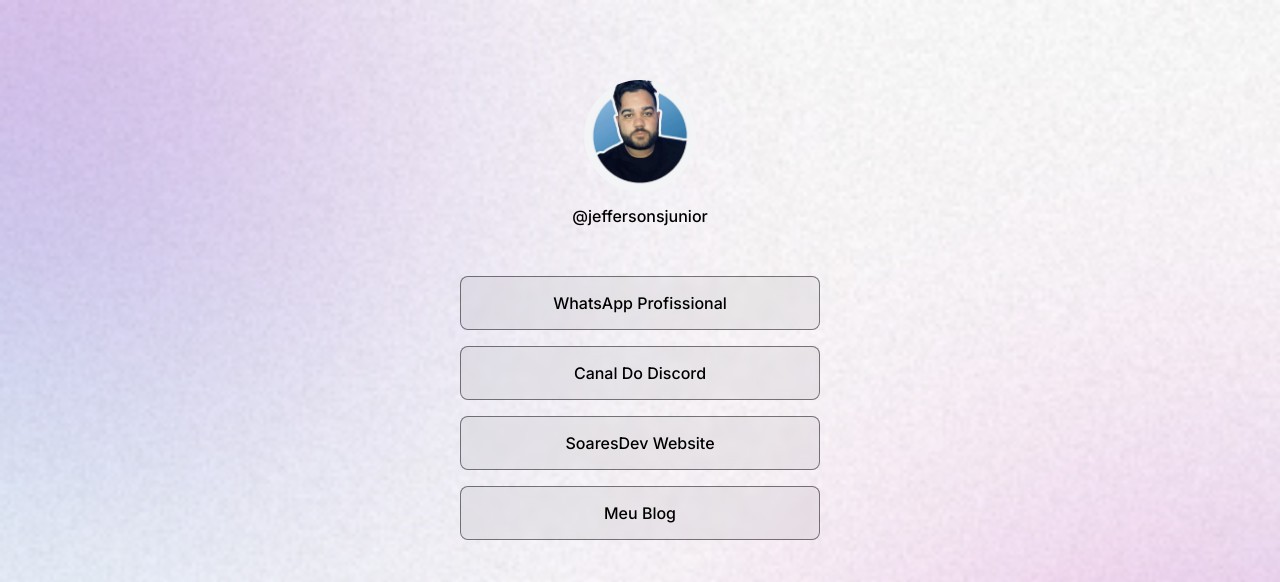
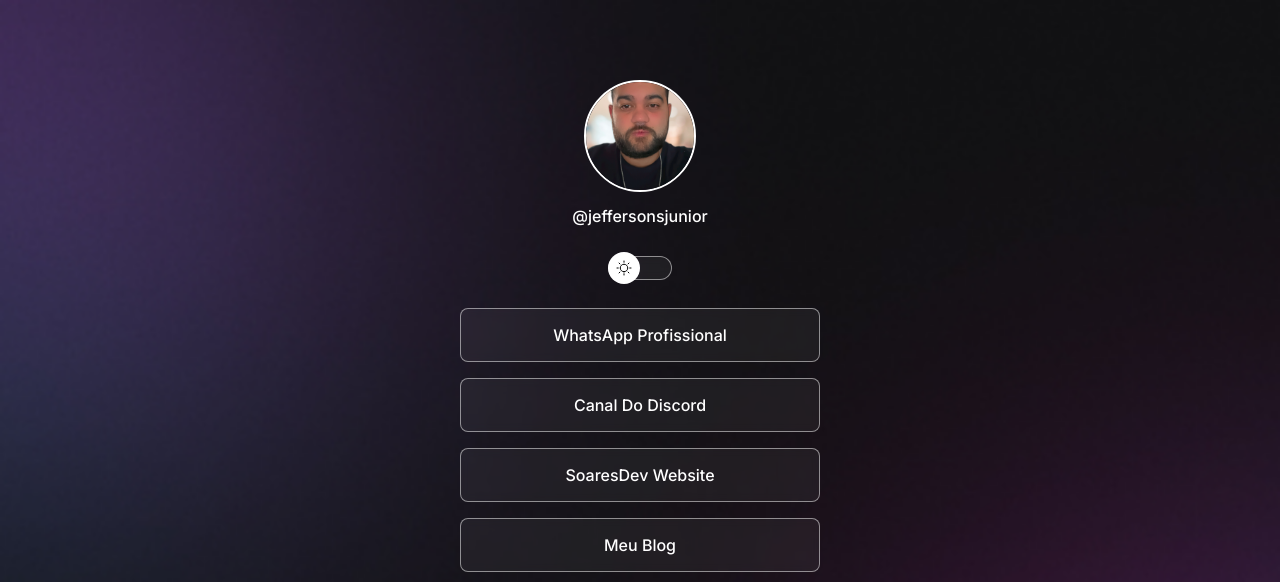
Before and after one commit to jefferson1104/links-soaresdev, a plain HTML site: page index.html in a window 1280 px wide. Shown: the top 582 px of the page. Drawn offline with nearby package versions, Linux system fonts and the light colour scheme.

Commit message:
create toggle to dark/light mode

```diff
--- a/index.html
+++ b/index.html
@@ -1,5 +1,5 @@
 <!DOCTYPE html>
-<html lang="pt-br" class="light">
+<html lang="pt-br">
   <head>
     <meta charset="UTF-8">
     <meta http-equiv="X-UA-Compatible" content="IE=edge">
@@ -13,10 +13,16 @@
   </head>
   <body>
     <div id="container">
-      <!-- Avatar -->
+      <!-- Profile -->
       <div id="profile">
-        <img src="./assets/avatar.jpeg" alt="Jefferson Soares">
+        <img src="./assets/profile-pic-dark.png" alt="Jefferson Soares">
         <p>@jeffersonsjunior</p>
+      </div>
+
+      <!-- Switch Button Theme -->
+      <div id="switch" onclick="toggleMode()">
+        <button></button>
+        <span></span>
       </div>
 
       <!-- Links -->
@@ -74,5 +80,6 @@
     <!-- Javascript -->
     <script type="module" src="https://unpkg.com/ionicons@5.5.2/dist/ionicons/ionicons.esm.js"></script>
     <script nomodule src="https://unpkg.com/ionicons@5.5.2/dist/ionicons/ionicons.js"></script>
+    <script src="./script.js"></script>
   </body>
 </html>
--- /dev/null
+++ b/script.js
@@ -0,0 +1,12 @@
+function toggleMode() {
+  const html = document.documentElement;
+  html.classList.toggle("light");
+
+  const img = document.querySelector("#profile img");
+
+  if (html.classList.contains("light")) {
+    img.setAttribute("src", "./assets/profile-pic-light.png");
+  } else {
+    img.setAttribute("src", "./assets/profile-pic-dark.png");
+  }
+}
--- a/style.css
+++ b/style.css
@@ -11,6 +11,7 @@
   --surface-color: rgba(255, 255, 255, 0.05);
   --surface-color-hover: rgba(0, 0, 0, 0.02);
   --highlight-color: rgba(255, 255, 255, 0.2);
+  --switch-bg-url: url(./assets/sun.svg);
 }
 
 .light {
@@ -20,6 +21,7 @@
   --surface-color: rgba(0, 0, 0, 0.05);
   --surface-color-hover: rgba(0, 0, 0, 0.02);
   --highlight-color: rgba(0, 0, 0, 0.1);
+  --switch-bg-url: url(./assets/moon-stars.svg);
 }
 
 body {
@@ -40,6 +42,7 @@ body * {
   margin: 56px auto 0px;
 }
 
+/* Profile */
 #profile {
   text-align: center;
   padding: 24px;
@@ -48,12 +51,50 @@ body * {
 #profile img {
   width: 112px;
   border-radius: 50%;
+  border: 2px solid var(--text-color);
 }
 
 #profile p {
   font-weight: 500;
   line-height: 24px;
   margin-top: 8px;
+}
+
+/* Switch theme */
+#switch {
+  position: relative;
+  width: 64px;
+  margin: 4px auto;
+}
+
+#switch button {
+  width: 32px;
+  height: 32px;
+  background: white var(--switch-bg-url) no-repeat center;
+  border: 0;
+  border-radius: 50%;
+
+  position: absolute;
+  z-index: 1;
+  top: 50%;
+  left: 0;
+  transform: translateY(-50%);
+}
+
+.light #switch button {
+  right: 0;
+  left: initial;
+}
+
+#switch span {
+  display: block;
+  width: 64px;
+  height: 24px;
+  background: var(--surface-color);
+  border: 1px solid var(--stroke-color);
+  border-radius: 9999px;
+  backdrop-filter: blur(4px);
+  -webkit-backdrop-filter: blur(4px);
 }
 
 /* Links */
```
Also changed, not shown: assets/avatar.jpeg (deleted), assets/moon-stars.svg (added), assets/profile-pic-dark.png (added), assets/profile-pic-light.png (added), assets/sun.svg (added).
